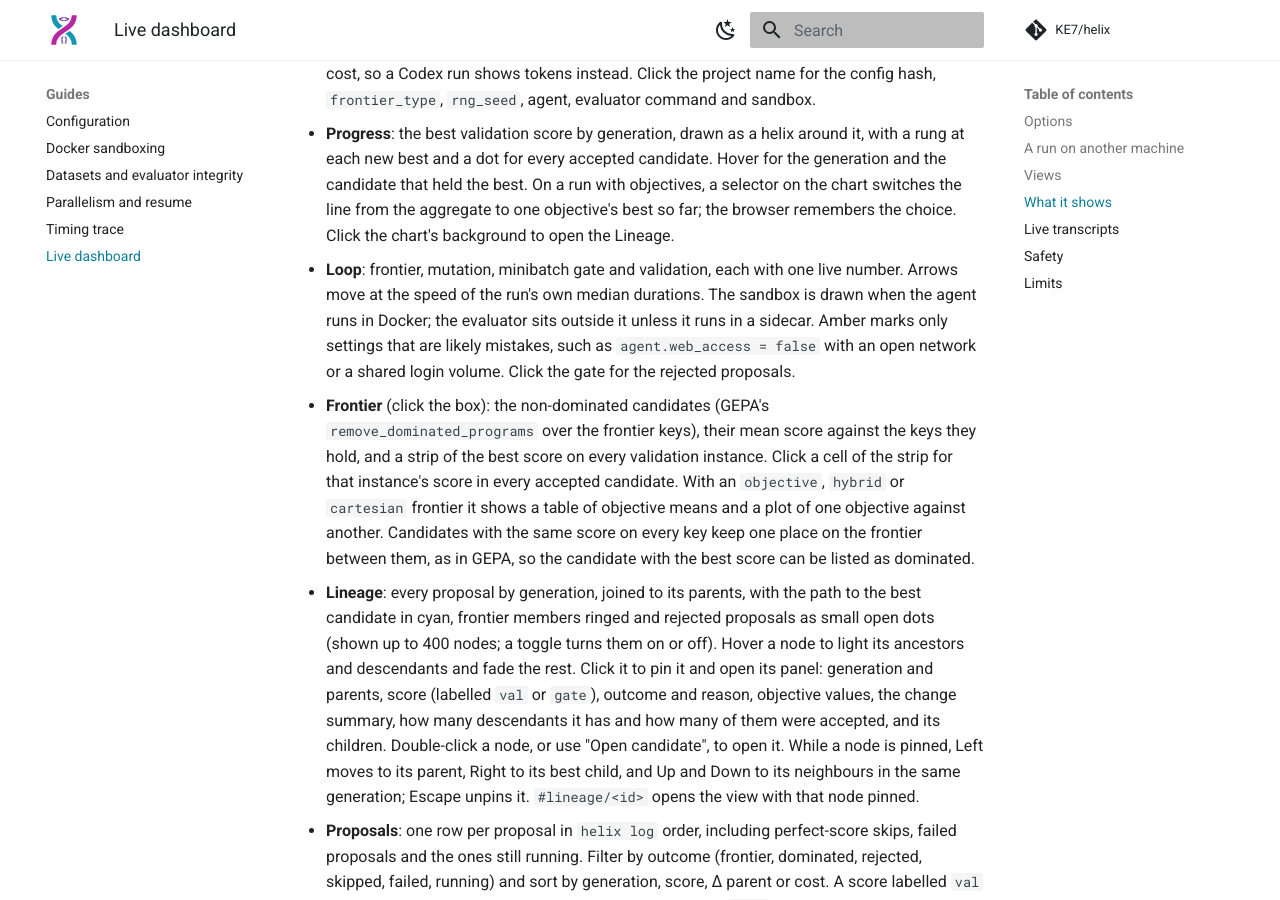
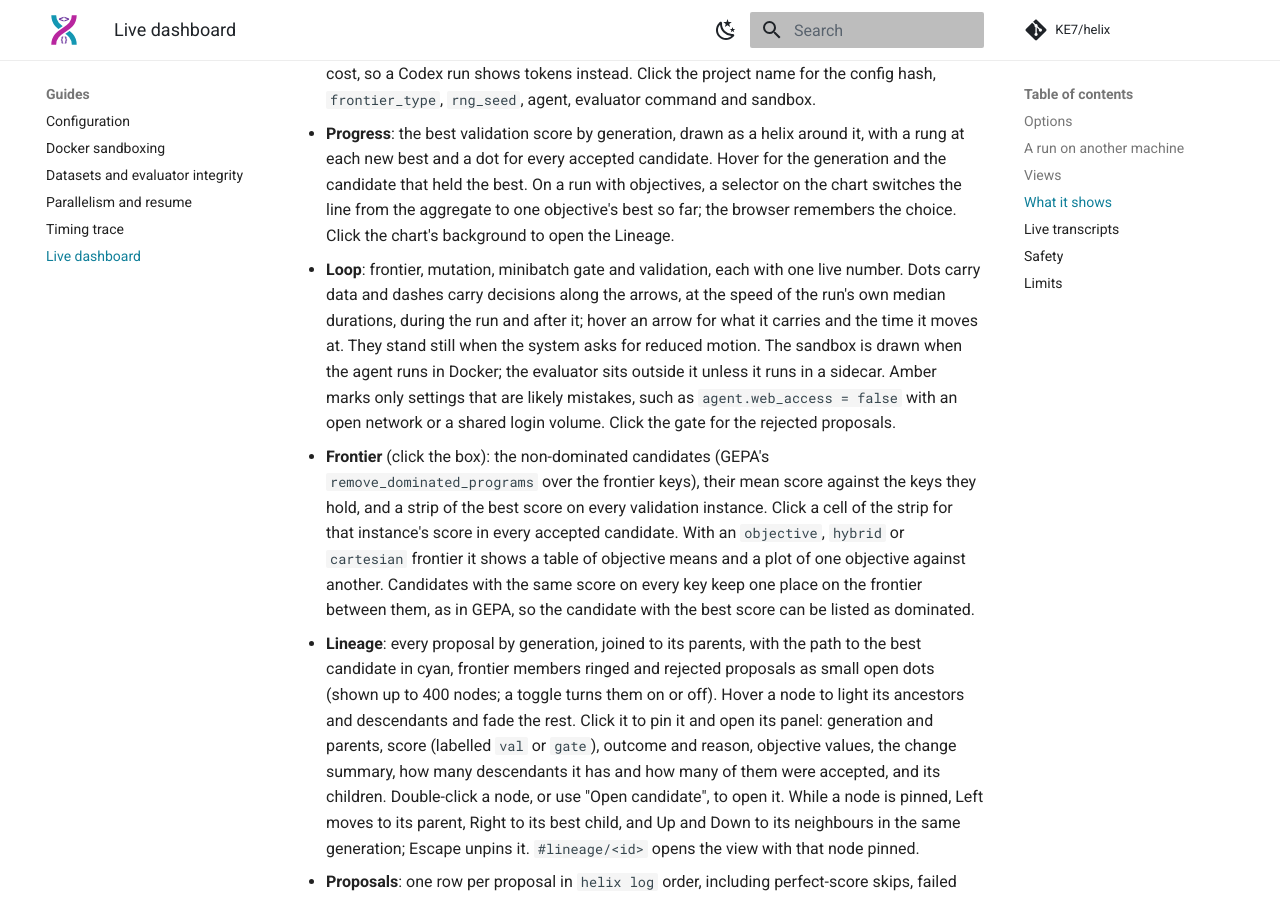
Before and after one commit to KE7/helix, an MkDocs documentation site: the page built from docs/guides/ui.md, in a window 1280 px wide and 900 px high, scrolled down 1811 px. Built offline with MkDocs 1.6.1 and Material for MkDocs 9.7.7, drawn with Linux system fonts in a browser that asks for light colours; comment, search, counter and statistics services are not loaded.

Commit message:
helix ui: the loop's flows move after a run too
Dots on data edges and dashes on decision edges moved only while a run was
going, so a finished run showed still lines and the timing they encode was
lost. They now always move at the run's own median durations (still under
prefers-reduced-motion), with three dots per edge as in the design study,
and each edge has a hover title saying what it carries and which median time
sets its speed. The glow on busy nodes stays live-only.

Co-Authored-By: Claude Opus 5.5 <noreply@anthropic.com>

```diff
--- a/docs/guides/ui.md
+++ b/docs/guides/ui.md
@@ -57,8 +57,9 @@ closes the open popover or panel, and otherwise returns to the Loop. Each view h
   dot for every accepted candidate. Hover for the generation and the candidate that held the best. On a run with
   objectives, a selector on the chart switches the line from the aggregate to one objective's best so far; the browser
   remembers the choice. Click the chart's background to open the Lineage.
-- **Loop**: frontier, mutation, minibatch gate and validation, each with one live number. Arrows move at the speed of the
-  run's own median durations. The sandbox is drawn when the agent runs in Docker; the evaluator sits outside it unless
+- **Loop**: frontier, mutation, minibatch gate and validation, each with one live number. Dots carry data and dashes
+  carry decisions along the arrows, at the speed of the run's own median durations, during the run and after it; hover
+  an arrow for what it carries and the time it moves at. They stand still when the system asks for reduced motion. The sandbox is drawn when the agent runs in Docker; the evaluator sits outside it unless
   it runs in a sidecar. Amber marks only settings that are likely mistakes, such as `agent.web_access = false` with an
   open network or a shared login volume. Click the gate for the rejected proposals.
 - **Frontier** (click the box): the non-dominated candidates (GEPA's `remove_dominated_programs` over the frontier
--- a/src/helix/ui/static/app.css
+++ b/src/helix/ui/static/app.css
@@ -74,6 +74,7 @@ svg.map{width:100%;height:100%}
 .nd.e.busy rect{animation-name:glowe}@keyframes glowe{50%{filter:drop-shadow(0 0 8px var(--pur))}}
 .ed{fill:none;stroke-width:1.5;opacity:.4}.ed.dec{opacity:.9;stroke-dasharray:1.5 7;stroke-linecap:round;animation:march var(--d) linear infinite}
 .ed.dec.still{animation:none;opacity:.6}
+.fd{pointer-events:none}.eh{fill:none;stroke:transparent;stroke-width:12;pointer-events:stroke}
 @keyframes march{to{stroke-dashoffset:-85}}
 .port{fill:var(--paper);stroke:var(--ink3);stroke-width:1.4}.port.w{stroke:var(--amber);fill:color-mix(in srgb,var(--amber) 25%,var(--paper));cursor:help}
 .wl{font:600 11.5px system-ui;fill:var(--amber);cursor:help}
```
Also changed, not shown: src/helix/ui/static/app.js (+19 -14 lines).
